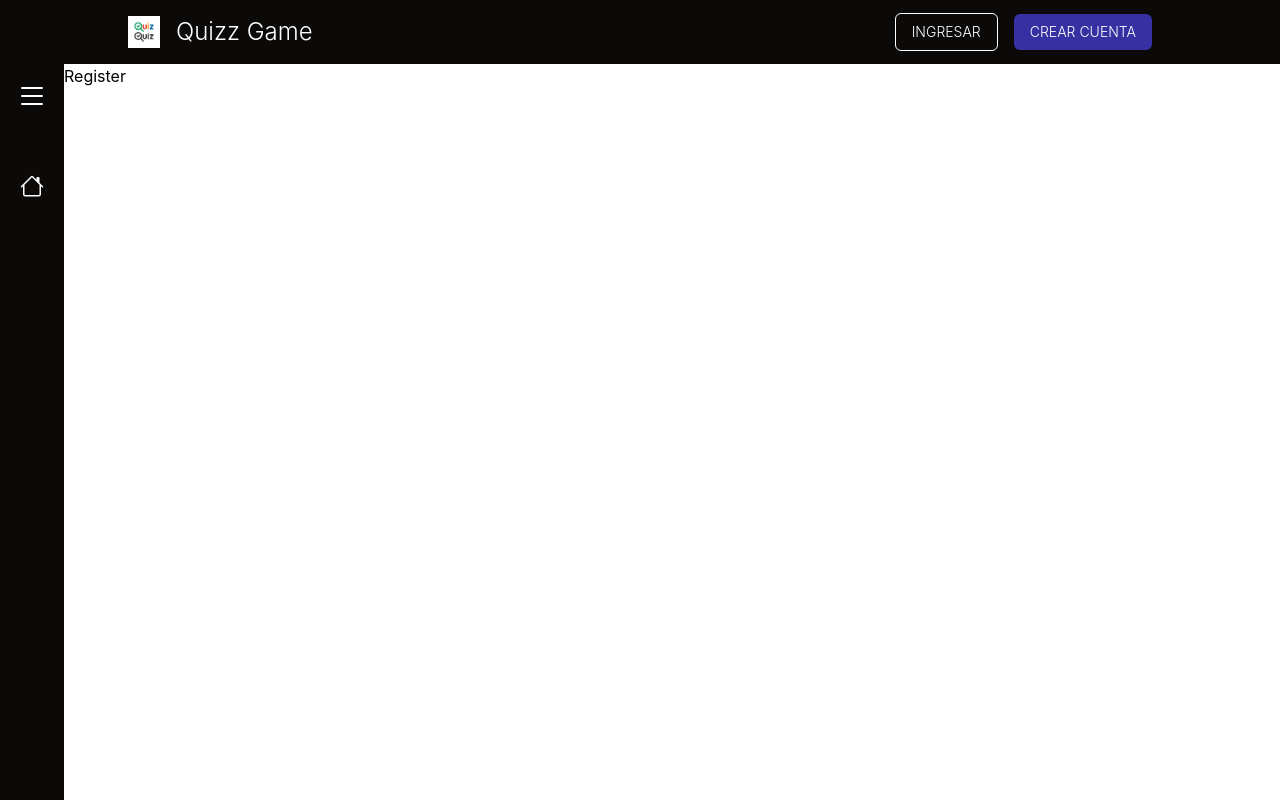
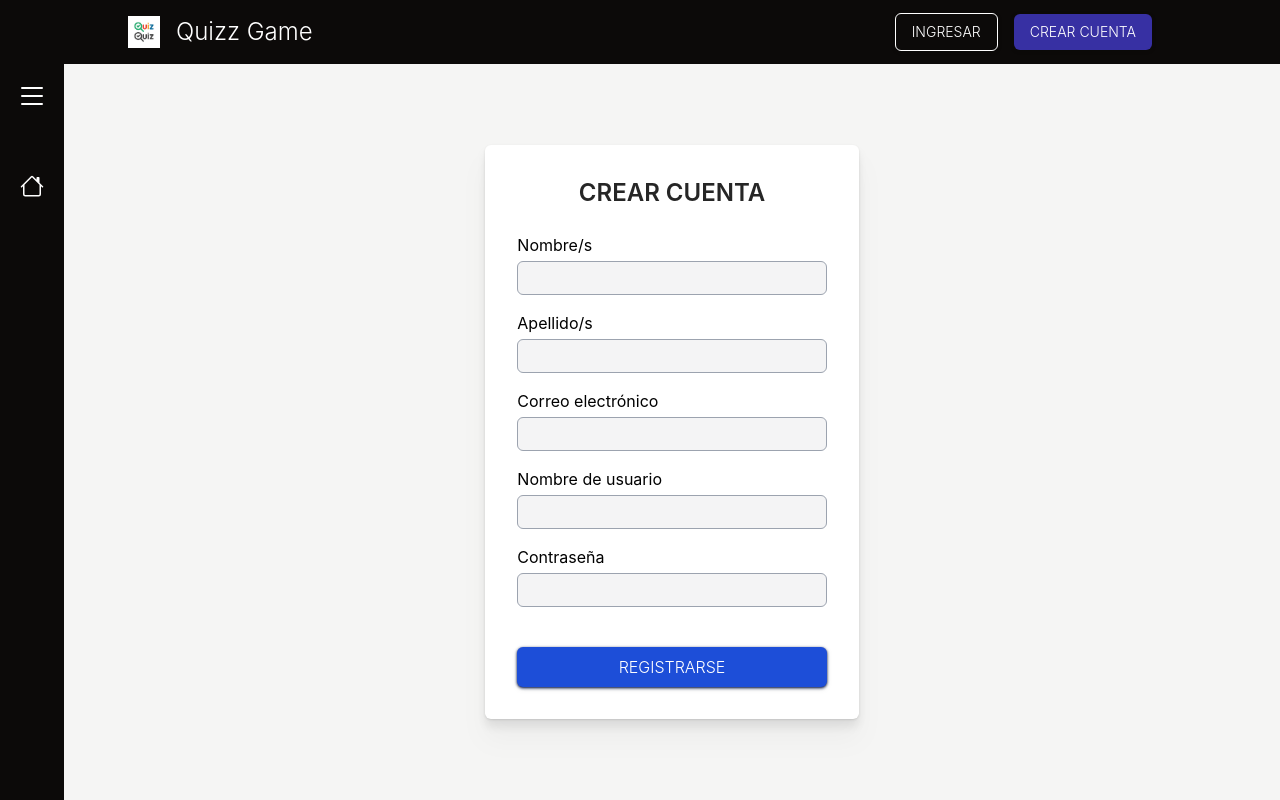
Before and after one commit to briansleonel/quiz-wave-client, a React (Vite) app: page /register in a window 1280 px wide. Built offline with nearby package versions, Linux system fonts and the light colour scheme.

Commit message:
feat: add register form

```diff
--- a/src/app/register/RegisterPage.tsx
+++ b/src/app/register/RegisterPage.tsx
@@ -1,3 +1,11 @@
+import RegisterForm from "../../components/Forms/RegisterForm/RegisterForm";
+
 export default function RegisterPage() {
-    return <>Register</>;
+    return (
+        <div className="w-full min-h-[calc(100vh-4rem)] flex items-center justify-center px-0 py-4 md:p-12 bg-stone-100">
+            <div className="w-full md:w-5/12 lg:w-4/12 p-8 bg-white rounded-md shadow drop-shadow-xl">
+                <RegisterForm />
+            </div>
+        </div>
+    );
 }
--- /dev/null
+++ b/src/components/Forms/RegisterForm/RegisterForm.tsx
@@ -0,0 +1,88 @@
+import { useForm, FormProvider } from "react-hook-form";
+import { useRegisterMutation } from "../../../hooks/users/useRegister";
+import { SubTitle } from "../../Layout/TitleSubtitle";
+import { toastInformation } from "../../Sonner/sonner.toast";
+import { IUser } from "../../../types/user";
+import InputFormContext from "../Input/InputFormContext";
+import ButtonPrimary from "../../Button/ButtonPrimary";
+
+export default function RegisterForm() {
+    const formMethods = useForm<IUser>();
+    const registerMutation = useRegisterMutation();
+
+    const handleSubmit = formMethods.handleSubmit(
+        async (formData) => {
+            console.log(formData);
+            await registerMutation.mutateAsync(formData);
+        },
+        (err) => {
+            toastInformation("Complete todos los campos");
+        }
+    );
+
+    return (
+        <FormProvider {...formMethods}>
+            <form
+                action=""
+                onSubmit={handleSubmit}
+                className="max-w-lg w-full "
+            >
+                <SubTitle className="mb-6">Crear cuenta</SubTitle>
+
+                <div>
+                    <label
+                        htmlFor="firstName"
+                        className="block text-start pb-1 w-full"
+                    >
+                        Nombre/s
+                    </label>
+                    <InputFormContext name="firstName" type="text" />
+                </div>
+
+                <div className="mt-4">
+                    <label
+                        htmlFor="lastName"
+                        className="block text-start pb-1 w-full"
+                    >
+                        Apellido/s
+                    </label>
+                    <InputFormContext name="lastName" type="text" />
+                </div>
+
+                <div className="mt-4">
+                    <label
+                        htmlFor="email"
+                        className="block text-start pb-1 w-full"
+                    >
+                        Correo electrónico
+                    </label>
+                    <InputFormContext name="email" type="email" />
+                </div>
+
+                <div className="mt-4">
+                    <label
+                        htmlFor="username"
+                        className="block text-start pb-1 w-full"
+                    >
+                        Nombre de usuario
+                    </label>
+                    <InputFormContext name="username" type="text" />
+                </div>
+
+                <div className="mt-4">
+                    <label
+                        htmlFor="password"
+                        className="block text-start pb-1 w-full"
+                    >
+                        Contraseña
+                    </label>
+                    <InputFormContext name="password" type="password" />
+                </div>
+
+                <ButtonPrimary className="mt-10 w-full shadow shadow-blue-950">
+                    Registrarse
+                </ButtonPrimary>
+            </form>
+        </FormProvider>
+    );
+}
```
